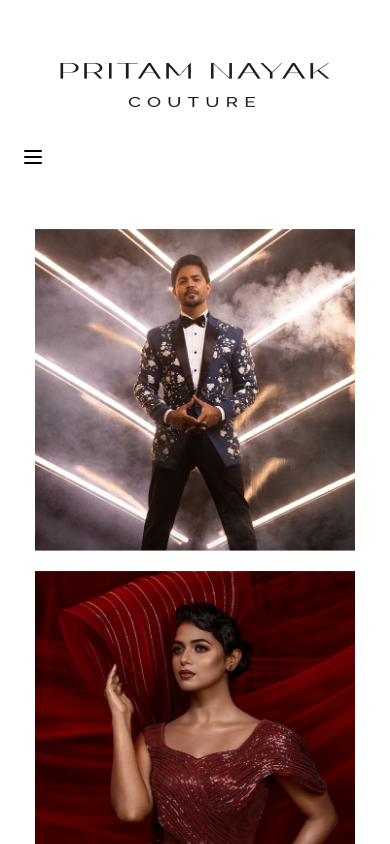
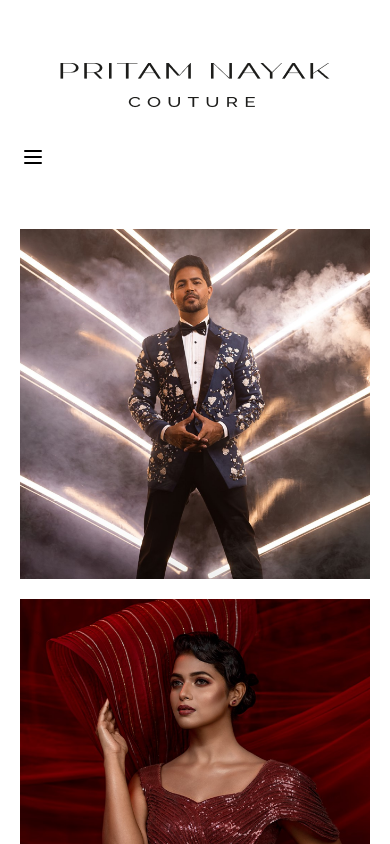
Before and after one commit to Sankalp-1711/collection-page, a React (Vite) app: page / in a window 390 px wide. Shown: the top 844 px of the page. Built offline with nearby package versions, Linux system fonts and the light colour scheme.

Commit message:
Update Photos2.scss

```diff
--- a/src/Components/Photos2/Photos2.scss
+++ b/src/Components/Photos2/Photos2.scss
@@ -1,38 +1,33 @@
-.photos{
+.photos {
     max-width: 96%;
     margin: 0 auto;
   }
+
   .photo-gallery {
     display: flex;
     justify-content: center;
     gap: 20px;  // Space between the two images
     padding: 20px;
-    // width: 1100px;
-    // height: 650px;
-
     overflow: hidden;
   }
 
-//   .gallery-img {
-//     width: 00px;  // Adjust based on the desired width
-//     height: auto;  // Keep the aspect ratio intact
-//     object-fit: cover;
-//     border: 2px solid #ffffff;  // Optional border for a cleaner look
-//   }
-
-@media screen and (max-width:756px) {
-    .photos{
-        max-width: 96%;
-        margin: 0 auto;
-    }
-    .photo-gallery{
-        flex-direction: column;
+  @media screen and (max-width:1100px) {
+    .photo-gallery {
+      flex-direction: column; // Change to column layout
       justify-content: center;
       align-items: center;
-        img{
-            width: 100%;
-            height: 100%;
-        }
 
+      img {
+        width: 350px;   // Match the same width
+        height: 350px;  // Match the same height
+        object-fit: cover; // Ensure proper image display
+
+        // Hover effect for images
+        transition: transform 0.3s ease-in-out; // Transition for hover
+        &:hover {
+          transform: scale(1.1); // Scale effect
+          box-shadow: 0px 0px 20px rgba(0, 0, 0, 0.4); // Shadow effect
         }
       }
+    }
+  }
```
Lines whose indentation alone changed are shown as unchanged.
